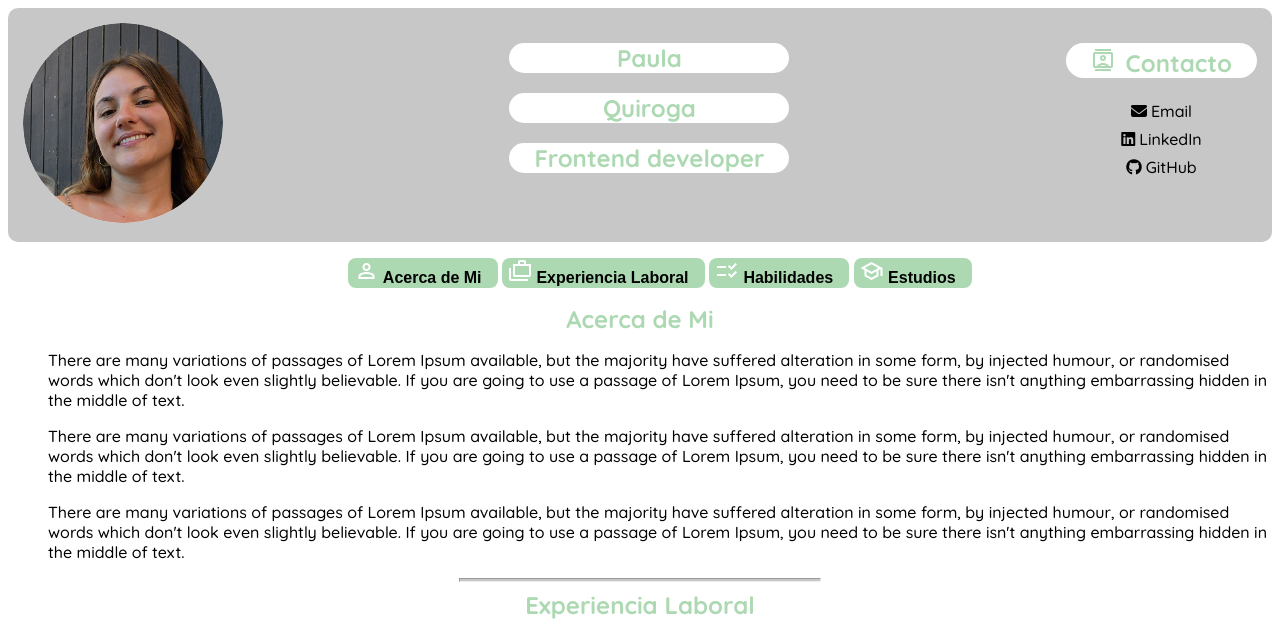
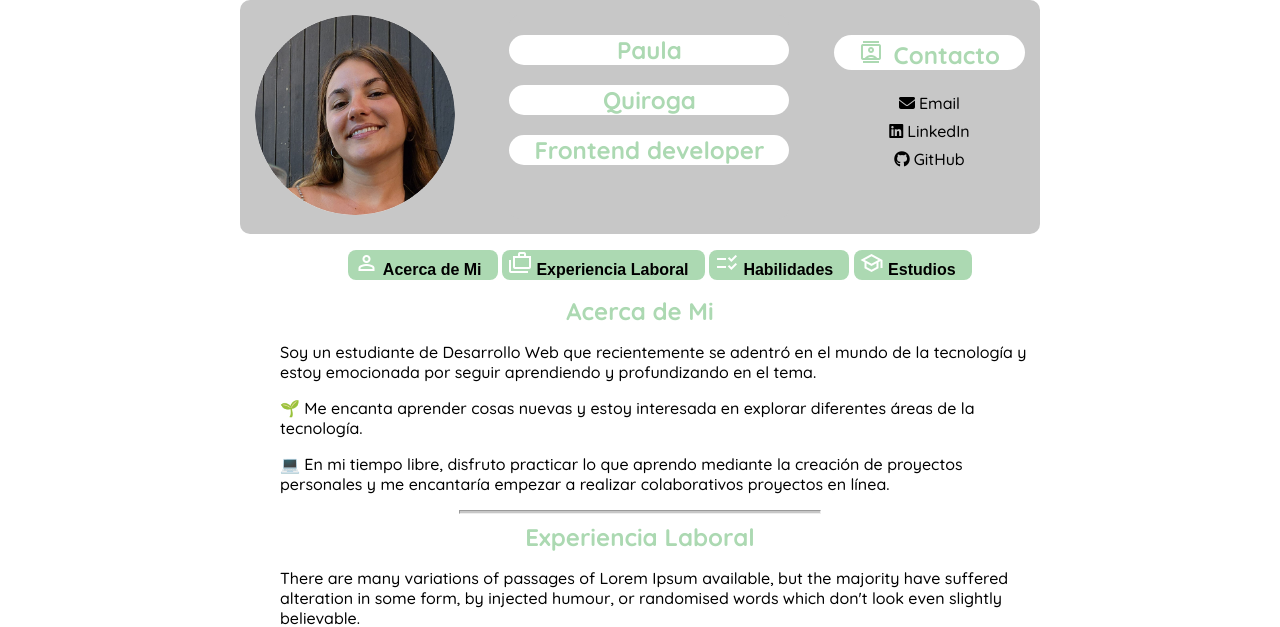
Before and after one commit to QuirogaPau/proyecto-final-ticmas, a plain HTML site: page index.html in a window 1280 px wide. Shown: the top 627 px of the page. Drawn offline with nearby package versions, Linux system fonts and the light colour scheme.

Commit message:
Se cambio el contenido SobreMi

```diff
--- a/css/styles.css
+++ b/css/styles.css
@@ -18,7 +18,8 @@
 body {
     font-family: 'Quicksand', sans-serif;
     color: var(--hospital-green);
-
+    margin: 0 auto;
+    max-width: 50em;
 
 }
 
@@ -183,3 +184,23 @@ div .titulo-container {
     border: none;
     cursor: pointer;
 }
+
+/* @media (max-width: 640px)  {
+   header {
+    display: grid;
+    grid-template-columns: repeat(3, 1fr);
+    grid-template-rows: 100px 100px;
+    grid-template-areas:
+        "a a b"
+        "a a b";
+}
+    .area1 {
+        grid-area: a;
+    }
+
+    .area3 {
+        grid-area: b;
+    }
+
+
+} */
--- a/index.html
+++ b/index.html
@@ -15,23 +15,23 @@
     <!-- SECCION INICIO -->
     <section class="inicio" id="inicio">
         <header>
-            <div>
-                <img src="assets/foto2.jpeg" alt="Foto de persona">
+            <div class="area1">
+                <img  src="assets/foto2.jpeg" alt="Foto de persona">
             </div>
 
-            <div class="cabecera">
+            <div class="cabecera area2">
                 <h1>Paula</h1>
                 <h1>Quiroga</h1>
                 <h2>Frontend developer</h2>
             </div>
 
-            <div class="contacto">
+            <div class="contacto area3">
                 <h2><span class="material-symbols-outlined icono" >
                     contacts
                     </span>
                     Contacto
                 </h2>
-                <ul class="ul_contacto">
+                <ul class="ul_contacto area4">
 
                     <li  class="item_espaciado"><i class="fa-solid fa-envelope icono"></i><a href="mailto:paulaquiroga1207@gmail.com" target="_blank" class="redes">Email</a></li>
                     <li  class="item_espaciado"><i class="fa-brands fa-linkedin icono"></i><a href="https://www.linkedin.com/in/paula-quiroga-470a2a210/" target="_blank" class="redes">LinkedIn</a></li>
@@ -83,13 +83,13 @@
             <div class="contenido-seccion">
                 <ul>
                     <li>
-                    <p>There are many variations of passages of Lorem Ipsum available, but the majority have suffered alteration in some form, by injected humour, or randomised words which don't look even slightly believable. If you are going to use a passage of Lorem Ipsum, you need to be sure there isn't anything embarrassing hidden in the middle of text.</p>
+                    <p>Soy un estudiante de Desarrollo Web que recientemente se adentró en el mundo de la tecnología y estoy emocionada por seguir aprendiendo y profundizando en el tema.</p>
                     </li>
                     <li>
-                    <p>There are many variations of passages of Lorem Ipsum available, but the majority have suffered alteration in some form, by injected humour, or randomised words which don't look even slightly believable. If you are going to use a passage of Lorem Ipsum, you need to be sure there isn't anything embarrassing hidden in the middle of text. </p>
+                    <p>🌱 Me encanta aprender cosas nuevas y estoy interesada en explorar diferentes áreas de la tecnología.</p>
                     </li>
                     <li>
-                    <p>There are many variations of passages of Lorem Ipsum available, but the majority have suffered alteration in some form, by injected humour, or randomised words which don't look even slightly believable. If you are going to use a passage of Lorem Ipsum, you need to be sure there isn't anything embarrassing hidden in the middle of text. </p>
+                    <p>💻 En mi tiempo libre, disfruto practicar lo que aprendo mediante la creación de proyectos personales y me encantaría empezar a realizar colaborativos proyectos en línea.</p>
                     </li>
                 </ul>
                 <hr class="linea">
```
Also changed, not shown: js/index.js (line endings or trailing spaces), 1 other file.
